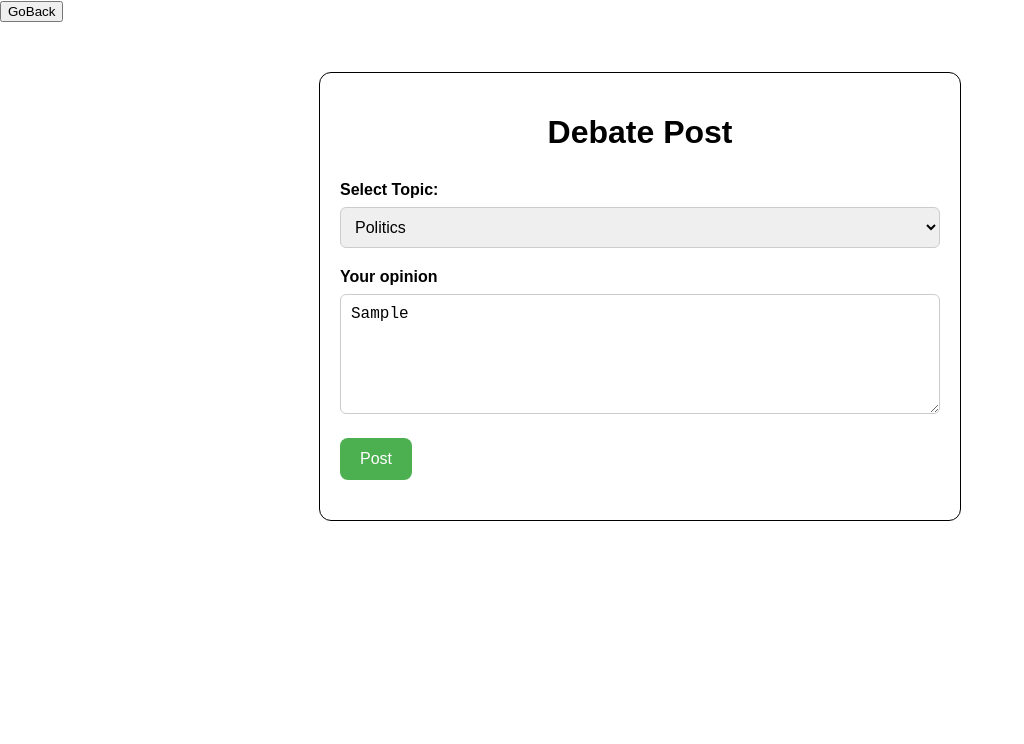
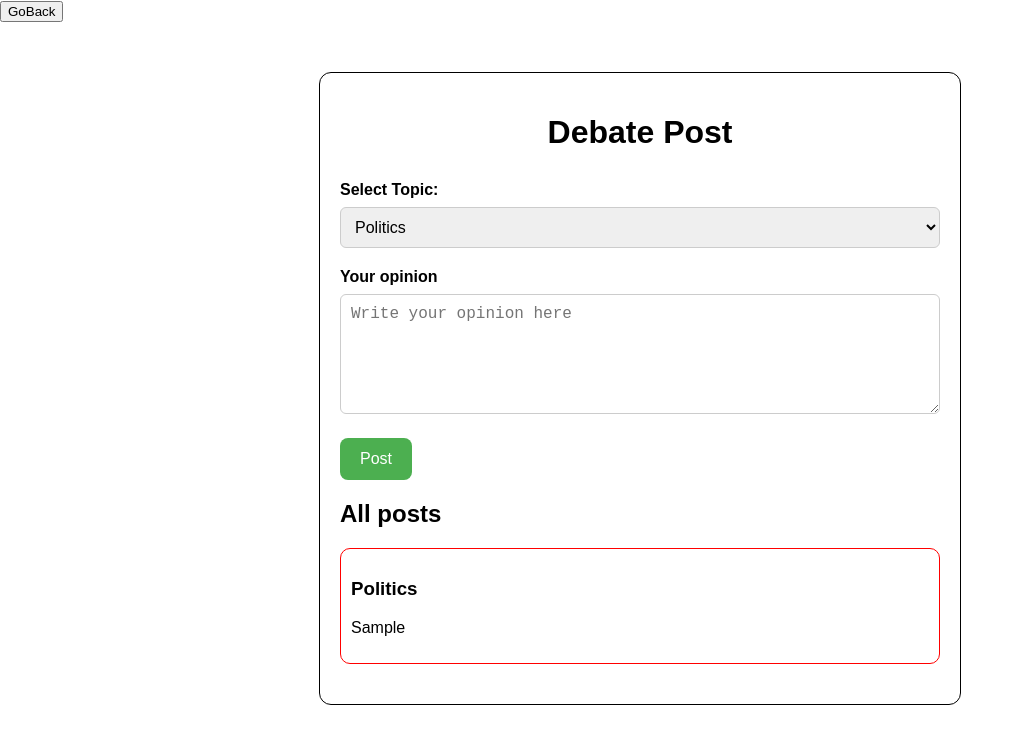
Before and after one commit to harshh46/myfirstreactapp, a React (Create React App) app: page /CreateDebate in a window 1280 px wide. Both pictures are taken after typing "Sample" into the empty fields and a click on the button "Post". Shown: the top 744 px of the page, without its empty margins (0-1024 px from the left). Built offline with nearby package versions, Linux system fonts and the light colour scheme.

Commit message:
localStorage

```diff
--- a/src/components/DebatePost.js
+++ b/src/components/DebatePost.js
@@ -1,13 +1,34 @@
-import react, { use, useState } from "react";
+import React, { useEffect, useState } from "react";
 import { useNavigate } from "react-router-dom";
 
 const DebatePost = () => {
   const [opinion, setOpinion] = useState("");
   const [topic, setTopic] = useState("Politics");
+  const [posts, setPosts] = useState(() => {
+    const savedPosts = localStorage.getItem("debatePosts");
+    return savedPosts ? JSON.parse(savedPosts) : [];
+  });
+  //   useEffect(() => {
+  //     const savedPosts = localStorage.getItem("debatePosts");
+  //     if (savedPosts) {
+  //       setPosts(JSON.parse(savedPosts));
+  //     }
+  //   }, []);
+  useEffect(() => {
+    localStorage.setItem("debatePosts", JSON.stringify(posts));
+  }, [posts]);
 
   const handlePost = () => {
     alert(`Posted ${topic} with : ${opinion}`);
+    const newPost = {
+      id: Date.now(),
+      opinion: opinion,
+      topic: topic,
+    };
+    setPosts([newPost, ...posts]);
+    setOpinion("");
   };
+
   const navigate = useNavigate();
   const goToHomePage = () => {
     navigate("/");
@@ -37,6 +58,17 @@ const DebatePost = () => {
         <div>
           <button onClick={handlePost}>Post</button>
         </div>
+        <h2>All posts</h2>
+        {posts.length === 0 ? (
+          <p>No posts yet</p>
+        ) : (
+          posts.map((post) => (
+            <div key={post.id} className="post-list">
+              <h3>{post.topic}</h3>
+              <p>{post.opinion}</p>
+            </div>
+          ))
+        )}
       </div>
     </>
   );
--- a/src/index.css
+++ b/src/index.css
@@ -208,3 +208,9 @@ code {
 .debate-post button:hover {
   background-color: #45a049;
 }
+
+.post-list {
+  border-radius: 10px;
+  border: 1px solid red;
+  padding: 10px;
+}
```
